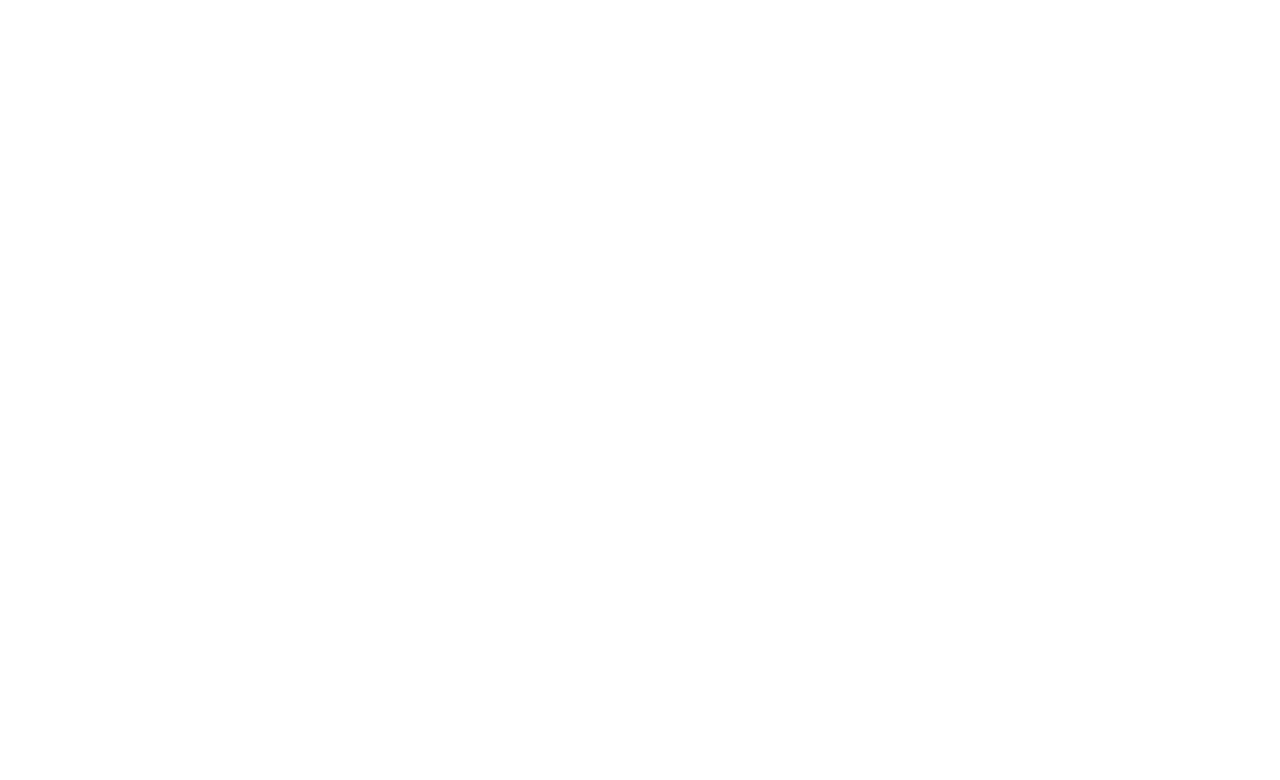
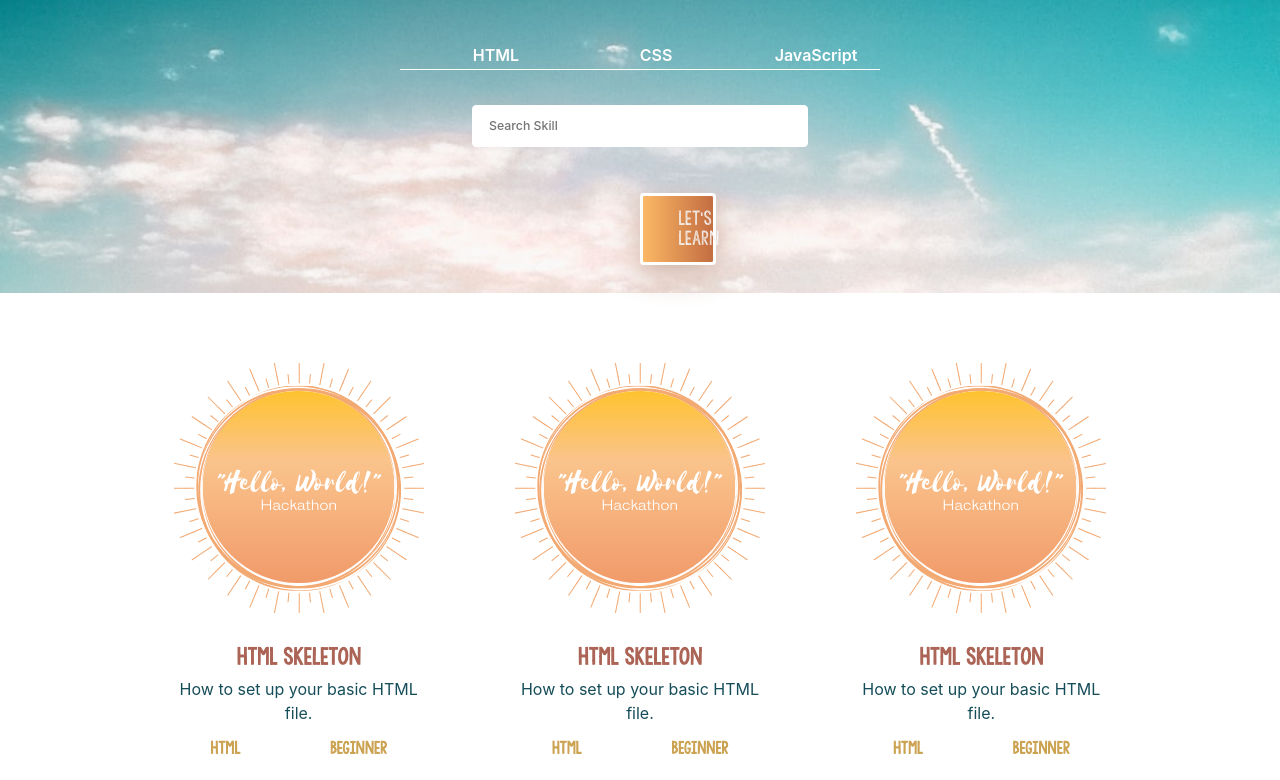
Before and after one commit to Izsiebelle/virtual-hackathon, a React (Create React App) app: page /learn in a window 1280 px wide. Shown: the part 520-1300 px from the top of the page. Before the commit the page ends 800 px from the top, so only its background shows below. Built offline with nearby package versions, Linux system fonts and the light colour scheme.

Commit message:
added Search bar and hard coded skills

```diff
--- /dev/null
+++ b/src/components/learnComponent/SearchBar.css
@@ -0,0 +1,109 @@
+.SearchBar {
+    display: flex;
+    flex-direction: column;
+    justify-content: center;
+    background-image: url('../../Assets/images/sunrise.jpg');
+    background-size: cover;
+    background-repeat: no-repeat;
+    height: 25rem;
+    margin-top: 2rem;
+    border-top: 5px solid var(--border-color);
+  }
+
+  .section-title {
+    font-family: var(--KGAllofMe);
+    padding: 2rem 0;
+  }
+
+  .SearchBar-sort-options ul {
+    display: flex;
+    justify-content: center;
+    margin-bottom: 2.22rem;
+    color: #ffffff;
+  }
+
+  .SearchBar-sort-options li {
+    cursor: pointer;
+    width: 10rem;
+    border-bottom: 1px solid #fff;
+    padding: 0 0 .33rem 2rem;
+    line-height: 1.13;
+    text-align: center;
+    font-weight: 600;
+    font-size: 16px;
+    transition: color .25s;
+    list-style: none;
+  }
+
+  .SearchBar-sort-options li:hover {
+    color: #d4cfcf;
+  }
+
+  .SearchBar-sort-options li.active,
+  .SearchBar-sort-options li.active:hover {
+    border-bottom: 1px solid #f0c36c;
+    color: #f0c36c;
+  }
+
+  .SearchBar-fields {
+    display: flex;
+    justify-content: center;
+    margin-bottom: 2.88rem;
+  }
+
+  .SearchBar-fields input {
+    width: 21rem;
+    padding: .66rem 1rem;
+    margin-right: 2.22rem;
+    border: 1px solid #fff;
+    border-radius: 4px;
+    font-size: .77rem;
+    font-weight: 500;
+  }
+
+  .SearchBar-fields input:last-child {
+    margin-right: 0;
+  }
+
+.submit {
+    margin: 0 40rem;
+}
+
+  /* .SearchBar-submit {
+    text-align: center;
+  }
+
+  .SearchBar-submit a {
+    border-radius: 4px;
+    padding: .72rem 1.7rem;
+    background-color: #cca353;
+    color: #ffffff;
+    font-weight: 600;
+    transition: background-color .5s;
+  }
+
+  .SearchBar-submit a:hover {
+    cursor: pointer;
+    background-color: #a7874b;
+  } */
+
+  @media only screen and (max-width: 560px) {
+    .SearchBar {
+      background-image: url('../../Assets/images/sunrise.jpg');
+    }
+
+    .SearchBar-sort-options ul {
+      margin-left: 2rem;
+      margin-right: 2rem;
+    }
+
+    .SearchBar-fields {
+      flex-direction: column;
+      align-items: center;
+    }
+
+    .SearchBar-fields input {
+      margin-right: 0;
+      margin-bottom: .86rem;
+    }
+  }
--- /dev/null
+++ b/src/components/learnComponent/SearchBar.js
@@ -0,0 +1,38 @@
+import React from 'react';
+import "./SearchBar.css";
+
+const sortByOptions = {
+    'HTML' : 'HTML',
+    'CSS' : 'CSS',
+    'JavaScript' : 'JavaScript'
+}
+
+class SearchBar extends React.Component {
+    renderSortByOptions() {
+        return Object.keys(sortByOptions).map(sortByOption => {
+            let sortByOptionValue = sortByOptions[sortByOption];
+            return <li key={sortByOptionValue}>{sortByOption}</li>
+        });
+    }
+
+    render() {
+        return (
+            <div className="SearchBar">
+                <h1 className="section-title">Coding Skills</h1>
+                <div class="SearchBar-sort-options">
+                    <ul>
+                    {this.renderSortByOptions()}
+                    </ul>
+                </div>
+                <div className="SearchBar-fields">
+                    <input placeholder="Search Skill" />
+                </div>
+                <div class="submit button primary-button">
+                    <a>Let's Learn</a>
+                </div>
+            </div>
+        )
+    }
+}
+
+export default SearchBar;
--- /dev/null
+++ b/src/components/learnComponent/Skill.js
@@ -0,0 +1,27 @@
+import React from 'react';
+import "./Skills.css";
+import image from "../../Assets/images/HelloWorld4.png";
+
+
+class Skill extends React.Component {
+    render() {
+        const skill = this.props.skill;
+        return (
+            <div className="Skill">
+  <div className="image-container">
+    <img src={image} alt='hi'/>
+  </div>
+    <h2>{skill.name}</h2>
+    <div className="Skill-description">
+        <p>{skill.description}</p>
+    </div>
+    <div className="Skill-section">
+      <h3 className="category">{skill.category}</h3>
+      <h3 className="level">{skill.level}</h3>
+    </div>
+</div>
+        )
+    }
+}
+
+export default Skill;
--- /dev/null
+++ b/src/components/learnComponent/Skills.css
@@ -0,0 +1,55 @@
+.Skill {
+    display: flex;
+    flex-direction: column;
+    justify-content: space-between;
+    width: 16.66rem;
+    margin: 0 .5rem 2.3rem .5rem;
+  }
+
+  .Skill .image-container {
+    height: 16.66rem;
+    margin-bottom: 1rem;
+  }
+
+  .Skill h2 {
+    margin-bottom: .5rem;
+    font-size: 1.2rem;
+    font-weight: 600;
+    font-family: var(--KGAllofMe);
+    color: #AB6455;
+  }
+
+  .Skill-information {
+    display: flex;
+    justify-content: space-between;
+  }
+
+  .Skill-information p {
+    font-size: .88rem;
+    font-weight: 300;
+    line-height: 1rem;
+  }
+
+  .Skill-address {
+    display: flex;
+    flex-direction: column;
+    justify-content: space-between;
+  }
+
+  .Skill-description {
+    color: var(--text-color);
+  }
+
+  .Skill-section {
+    display: flex;
+    justify-content: space-around;
+    text-align: center;
+  }
+
+  .Skill-section h3 {
+    color: #CCA353;
+    font-weight: 600;
+    font-size: .88rem;
+    line-height: 1rem;
+    font-family: var(--KGAllofMe);
+  }
--- /dev/null
+++ b/src/components/learnComponent/SkillsList.css
@@ -0,0 +1,6 @@
+.SkillsList {
+    display: flex;
+    justify-content: space-around;
+    flex-wrap: wrap;
+    margin: 4.4rem 10%;
+  }
--- /dev/null
+++ b/src/components/learnComponent/SkillsList.js
@@ -0,0 +1,19 @@
+import React from 'react';
+import Skill from './Skill';
+import "./SkillsList.css";
+
+class SkillsList extends React.Component {
+    render() {
+        return (
+            <div className="SkillsList">
+                {
+                    this.props.skills.map((skill) => {
+                        return <Skill skill={skill} />;
+                    })
+                }
+            </div>
+        );
+    }
+}
+
+export default SkillsList;
--- a/src/components/learnComponent/learn.js
+++ b/src/components/learnComponent/learn.js
@@ -1,10 +1,33 @@
 import React from 'react';
+import SkillsList from './SkillsList';
+import SearchBar from './SearchBar';
+import image from "../../Assets/images/HelloWorld4.png";
+
+const skill = {
+    imageSrc: {image},
+    name: 'HTML Skeleton',
+    category: 'HTML',
+    level: 'Beginner',
+    description: "How to set up your basic HTML file."
+  }
+
+  const skills = [
+      skill,
+      skill,
+      skill,
+      skill,
+      skill,
+      skill,
+      skill,
+      skill
+  ]
 
 class Learn extends React.Component {
     render() {
         return (
             <div className="Learn">
-                <h1>Learn Tab</h1>
+                <SearchBar />
+                <SkillsList skills={skills}/>
             </div>
         );
     }
```
